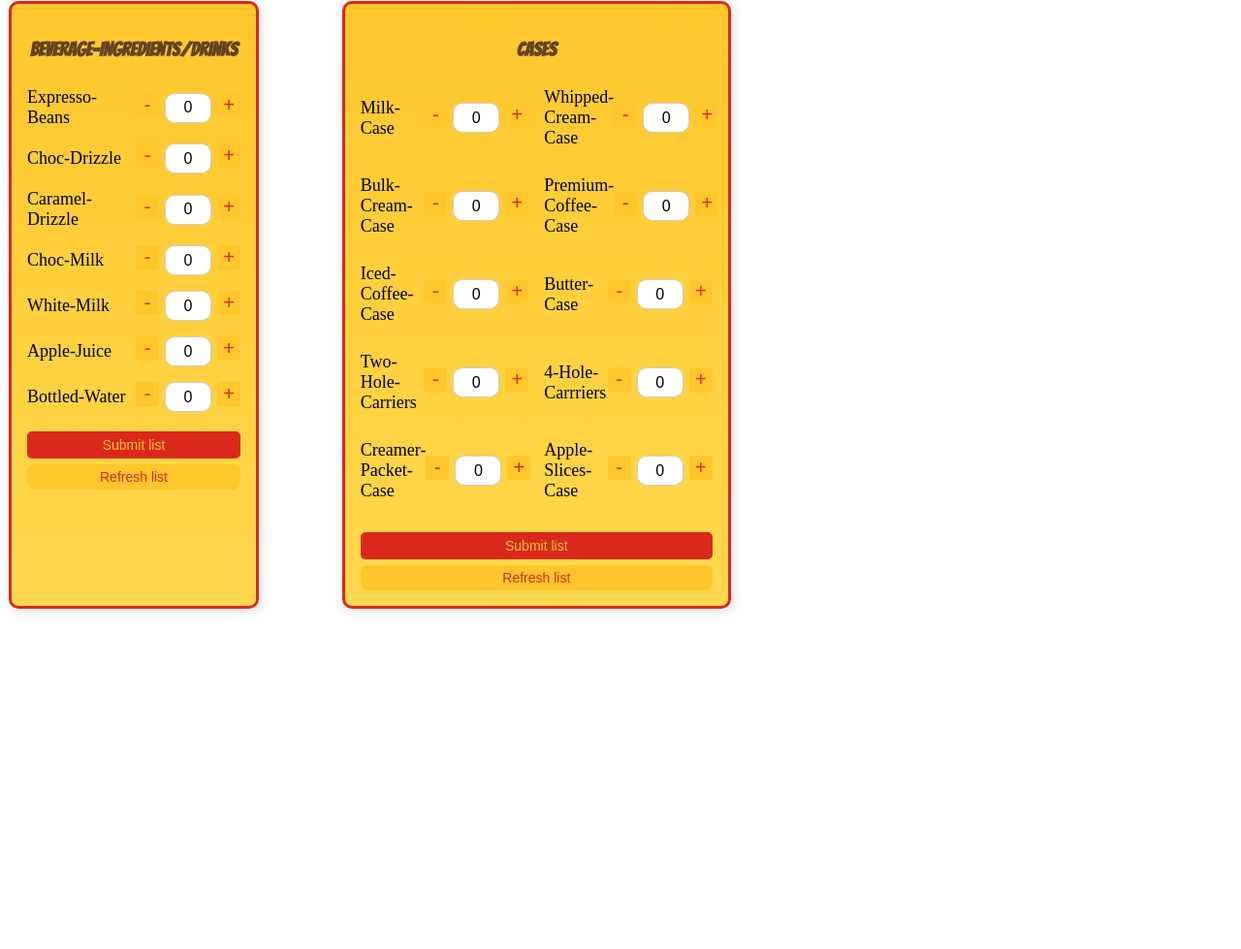
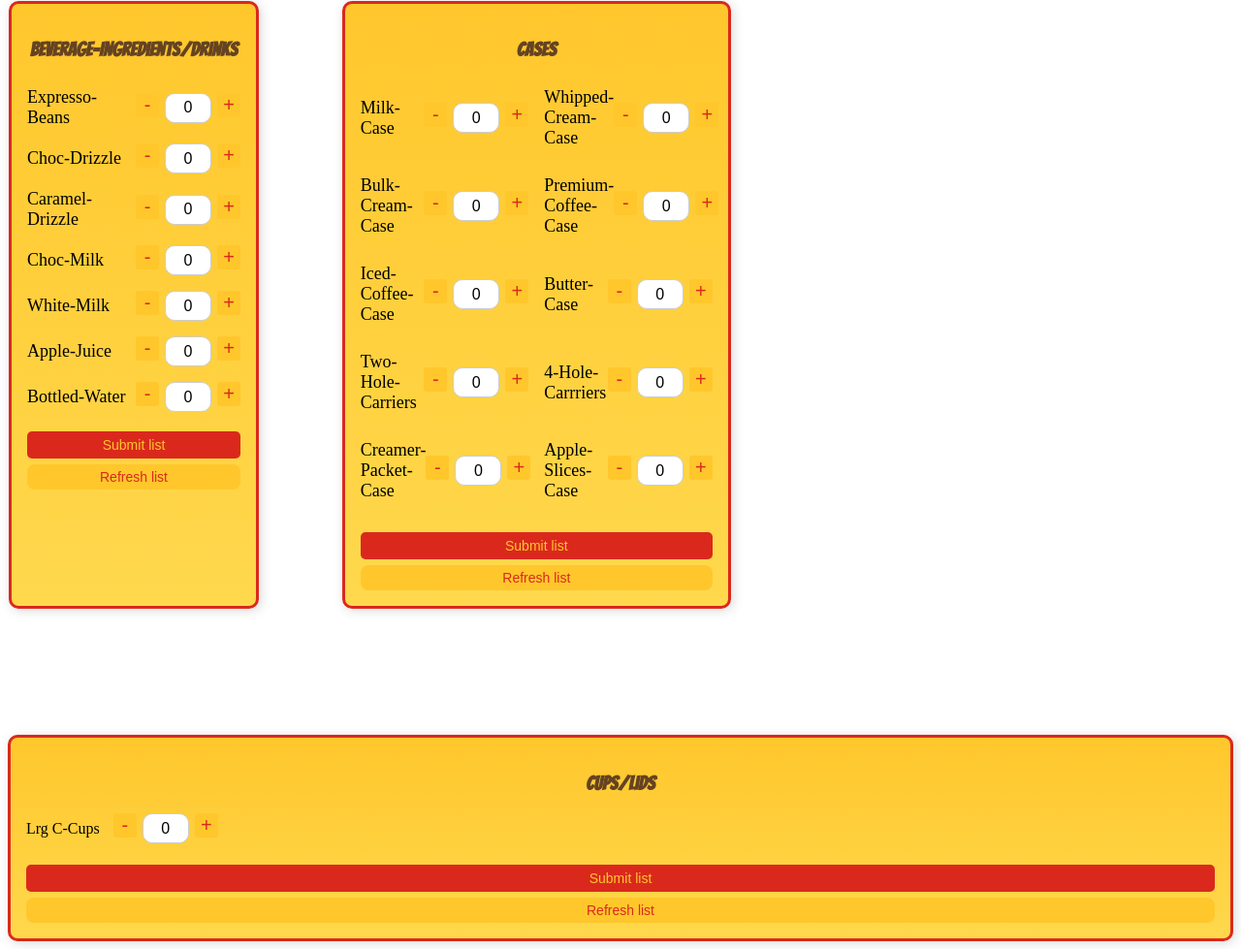
Before and after one commit to Tinyrabbit25/Stock_List_APP, a plain HTML site: page index.html in a window 1280 px wide. Shown: the part 1200-2179 px from the top of the page at 97% size. Before the commit the page ends 1837 px from the top, so only its background shows below. Drawn offline with Linux system fonts and the light colour scheme.

Commit message:
Started Card9 but still has more work to do on the design and layout side.

```diff
--- a/Script.js
+++ b/Script.js
@@ -1,9 +1,9 @@
 document.addEventListener("DOMContentLoaded", () => {
   // Select all cards (both syrup and mixes)
-  const cards = document.querySelectorAll(".Card, .Card2, .Card3, .Card4, .Card5, .Card6, .Card7, .Card8");
+  const cards = document.querySelectorAll(".Card, .Card2, .Card3, .Card4, .Card5, .Card6, .Card7, .Card8, .Card9");
 
   cards.forEach(card => {
-    const rows = card.querySelectorAll(".SyrupRow, .MixesRow, .MisRow, .MisRow2, .FryRow , .ShakesRow, .BevRow, .CaseRow"); // Rows inside this card
+    const rows = card.querySelectorAll(".SyrupRow, .MixesRow, .MisRow, .MisRow2, .FryRow , .ShakesRow, .BevRow, .CaseRow, .ItemRow"); // Rows inside this card
     const submitBtn = card.querySelector(".submitBtn");
     const refreshBtn = card.querySelector(".refreshBtn");
     const updateBtn = card.querySelector(".updateBtn");
--- a/Style.css
+++ b/Style.css
@@ -13,7 +13,12 @@ h1 {
   font-family: 'Bangers', cursive;
 }
 
-.Card, .Card2, .Card3, .Card5, .Card6, .Card7 {
+body {
+  overflow-y: auto;
+}
+
+
+.Card, .Card2, .Card3, .Card5, .Card6, .Card7{
   display: flex;
   flex-direction: column;
   border: 3px solid var(--main-color);
@@ -53,6 +58,36 @@ h1 {
   transform: translateX(-25px);
 }
 
+.Card9{
+  display: flex;
+  flex-direction: column;
+  border: 3px solid var(--main-color);
+  border-radius: 10px;
+  padding: 16px;
+  width: 100%;
+  margin-top: 20px;
+  background: linear-gradient(to bottom, #FFC72C, #FFD84D);
+  box-shadow: 2px 2px 12px rgba(0,0,0,0.15);
+}
+
+.ItemRow{
+  display: flex;
+  flex-wrap: wrap;
+  align-items: center;
+  gap: 10px;
+  margin-bottom: 10px;
+}
+
+.ItemRow label {
+  margin-right: 4px;
+}
+
+.itemRow input[type="number"]{
+  width: 50px;
+  text-align: center;
+}
+
+
 .RowGroup, .RowGroup2 { /* Controls Card 4 and 8 styling */
   display: flex;
   justify-content: space-between;
@@ -70,7 +105,7 @@ h1 {
 }
 
 
-.Card h3, .Card2 h3, .Card3 h3, .Card4 h3, .Card5 h3, .Card6 h3, .Card7 h3, .Card8 h3 {
+.Card h3, .Card2 h3, .Card3 h3, .Card4 h3, .Card5 h3, .Card6 h3, .Card7 h3, .Card8 h3, .Card9 h3 {
   font-size: 20px;
   color: var(--third-color);
   text-align: center;
--- a/index.html
+++ b/index.html
@@ -633,9 +633,35 @@
 
      <!-- Checklist -->
     <ul class="checklist" style="display:none; margin-top: 20px; list-style: none; padding-left: 0;"></ul>
-
 </div> <!--End of Card8-->
 
+
+    <div class = "Card9" id ="stockform8">
+      <header>
+        <h3 class="Cu"> Cups/Lids </h3>
+      </header>
+
+      <div class = "ItemRow" data-label = "Lrg C-Cups">
+        <label class = "Cups"> Lrg C-Cups</label>
+        <div class ="Quantity">
+          <button type="button">-</button>
+          <input type ="number" value ="0"min="0"/>
+          <button type="button">+</button>
+        </div>
+      </div>
+
+
+
+
+
+
+       <!-- Buttons -->
+    <button class="submitBtn">Submit list</button>
+    <button class="refreshBtn" style="margin-top: 6px;">Refresh list</button>
+    <button class="updateBtn" style="display: none;">Update List</button>
+
+     <!-- Checklist -->
+    <ul class="checklist" style="display:none; margin-top: 20px; list-style: none; padding-left: 0;"></ul>
 
 </div> <!--End of card-container-->
 
```
